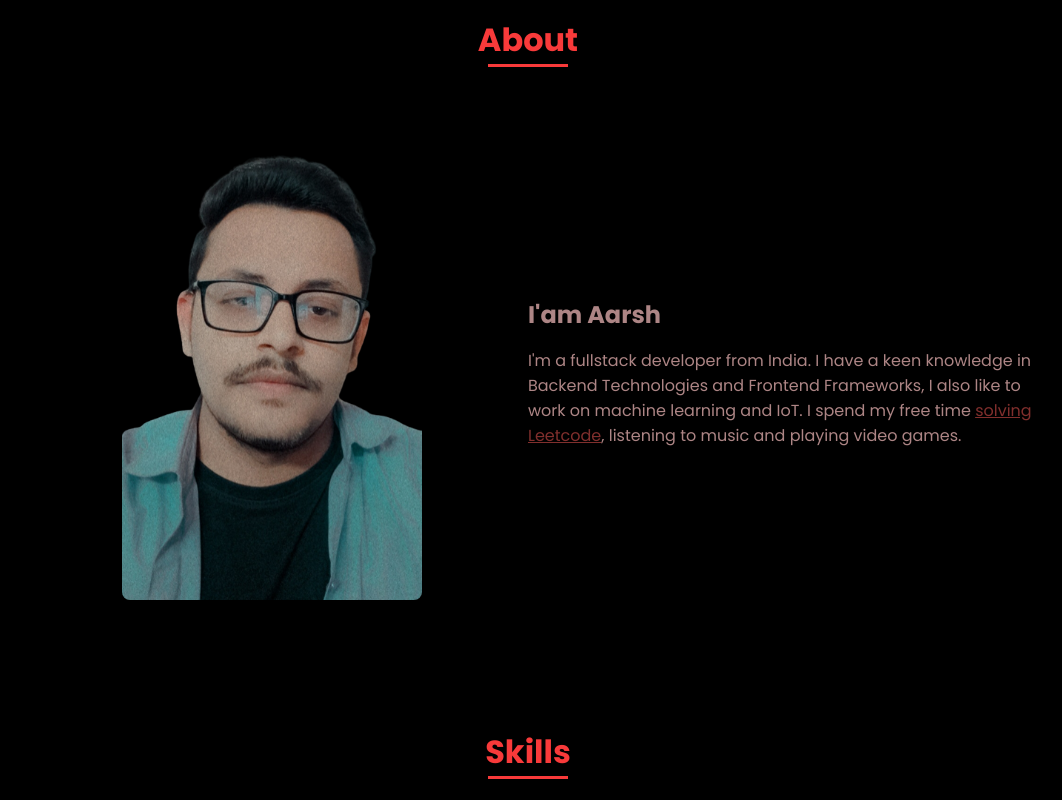
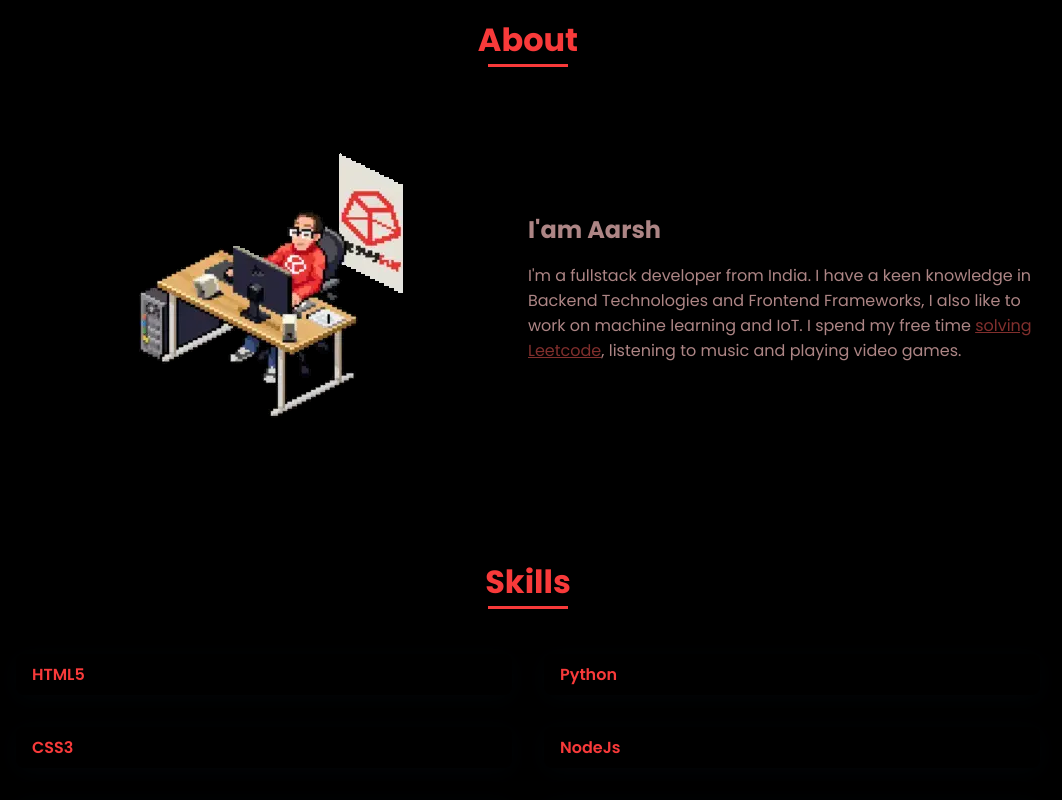
Before and after one commit to LuC-9/portfolio, a plain HTML site: page index.html in a window 1280 px wide. Shown: the part 755-1555 px from the top of the page, without its empty margins (112-1174 px from the left). Drawn offline with nearby package versions, Linux system fonts and the light colour scheme.

Commit message:
Add files via upload

```diff
--- a/index.html
+++ b/index.html
@@ -70,7 +70,7 @@
 
                 <div class="about__container bd-grid">
                     <div class="about__img">
-                        <img src="assets/img/LuC32.png" alt="">
+                        <img src="assets/img/medium.webp" alt="">
                     </div>
 
                     <div>
```
Also changed, not shown: assets/img/medium.webp (added).
